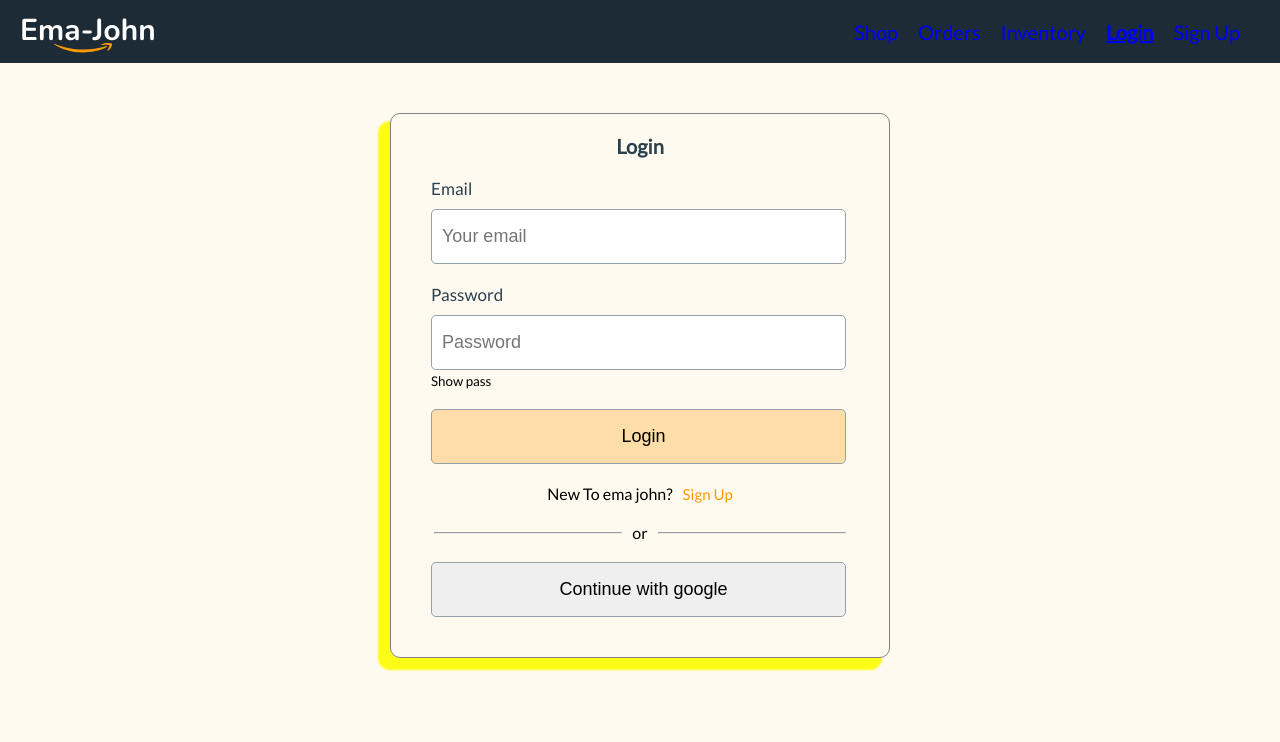
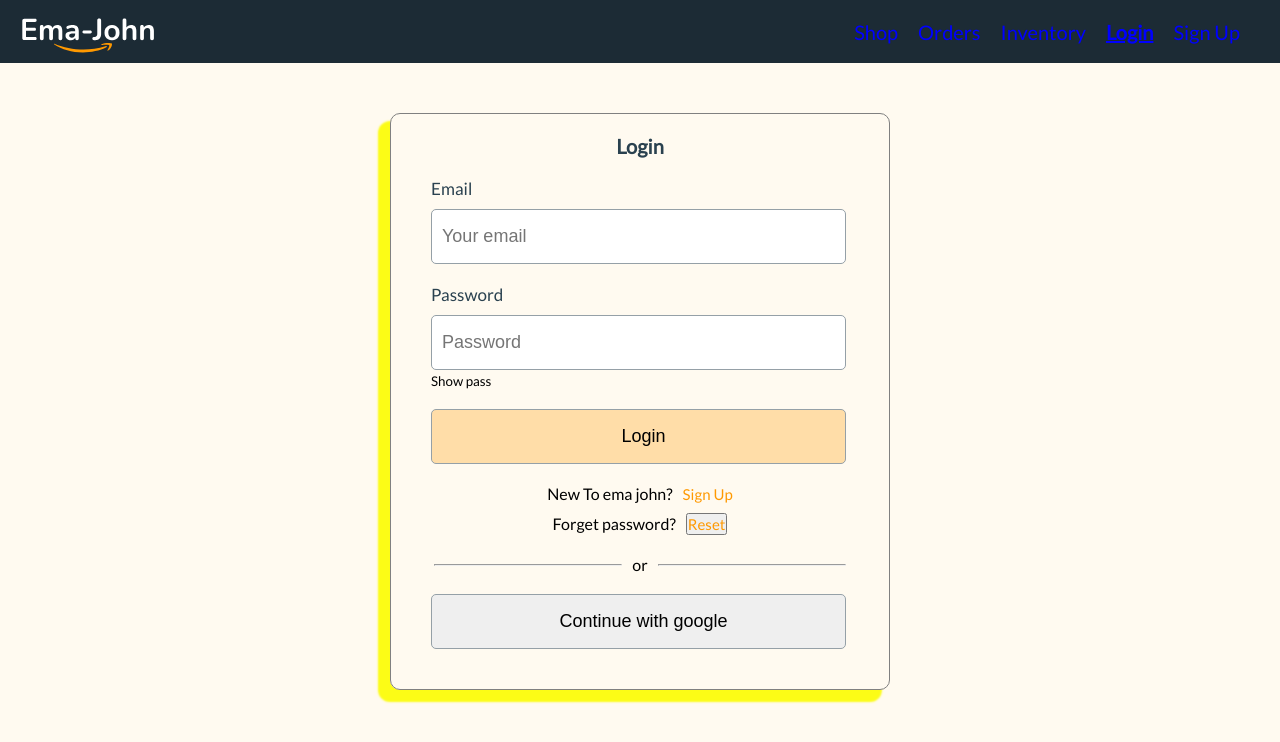
Before and after one commit to rakib333/ema-john-client, a React (Vite) app: page /login in a window 1280 px wide. Shown: the top 742 px of the page. Built offline with nearby package versions, Linux system fonts and the light colour scheme; no server answers.

Commit message:
reset email added

```diff
--- a/src/components/Login/Login.jsx
+++ b/src/components/Login/Login.jsx
@@ -1,7 +1,7 @@
 // import React from 'react';
 import { Link, useLocation, useNavigate } from 'react-router-dom';
 import './Login.css'
-import { useContext, useState } from 'react';
+import { useContext, useRef, useState } from 'react';
 import { AuthContext } from '../../providers/AuthProviders';
 import { ToastContainer, toast } from 'react-toastify';
 import 'react-toastify/dist/ReactToastify.css';
@@ -11,9 +11,10 @@ const Login = () => {
     const [error, setError] = useState('');
     const [show, setShow] = useState(false);
 
-    const { signIn, googleLogIn } = useContext(AuthContext);
+    const { signIn, googleLogIn, resetPassword } = useContext(AuthContext);
     const navigate = useNavigate();
     const location = useLocation();
+    const emailRef = useRef();
 
     let from = location.state?.from?.pathname || '/';
 
@@ -55,6 +56,19 @@ const Login = () => {
             })
     }
 
+    const resetPass = () => {
+        const email = emailRef.current.value;
+        console.log(email)
+        resetPassword(email)
+            .then(() => {
+                toast.info('Reset password mail send')
+            })
+            .catch(error => {
+                console.log(error)
+                setError(error.message)
+            })
+    }
+
     return (
         <div className='form-container wrapper'>
 
@@ -63,7 +77,7 @@ const Login = () => {
                 <form onSubmit={handleLogin}>
                     <div className='form-control'>
                         <label htmlFor="email">Email</label>
-                        <input type="email" name="email" id="email" placeholder='Your email' />
+                        <input ref={emailRef} type="email" name="email" id="email" placeholder='Your email' />
                     </div>
                     <div className='form-control'>
                         <label htmlFor="password">Password</label>
@@ -78,6 +92,7 @@ const Login = () => {
                 </form>
                 <p>{error}</p>
                 <p className='goToLink'>New To ema john?<Link className='toggle-page' to='/signup'>Sign Up</Link></p>
+                <p className='goToLink'>Forget password?<button onClick={resetPass} className='toggle-page' >Reset</button></p>
                 <div className='horizontal-line'>
                     <hr />
                     <span>or</span>
--- a/src/providers/AuthProviders.jsx
+++ b/src/providers/AuthProviders.jsx
@@ -1,5 +1,5 @@
 import { createContext, useEffect, useState } from "react";
-import { GoogleAuthProvider, createUserWithEmailAndPassword, getAuth, onAuthStateChanged, sendEmailVerification, signInWithEmailAndPassword, signInWithPopup, signOut } from "firebase/auth";
+import { GoogleAuthProvider, createUserWithEmailAndPassword, getAuth, onAuthStateChanged, sendPasswordResetEmail, signInWithEmailAndPassword, signInWithPopup, signOut } from "firebase/auth";
 import app from "../firebase/firebase.config";
 
 export const AuthContext = createContext(null);
@@ -24,8 +24,8 @@ const AuthProviders = ({ children }) => {
         return signInWithPopup(auth, googleProvider)
     }
 
-    const emailVerification = (currentUser) => {
-        return sendEmailVerification(currentUser)
+    const resetPassword = (email) => {
+        return sendPasswordResetEmail(auth, email)
     }
 
     const logOut = () => {
@@ -49,7 +49,7 @@ const AuthProviders = ({ children }) => {
         createUser,
         signIn,
         googleLogIn,
-        emailVerification,
+        resetPassword,
         logOut
 
 
```
